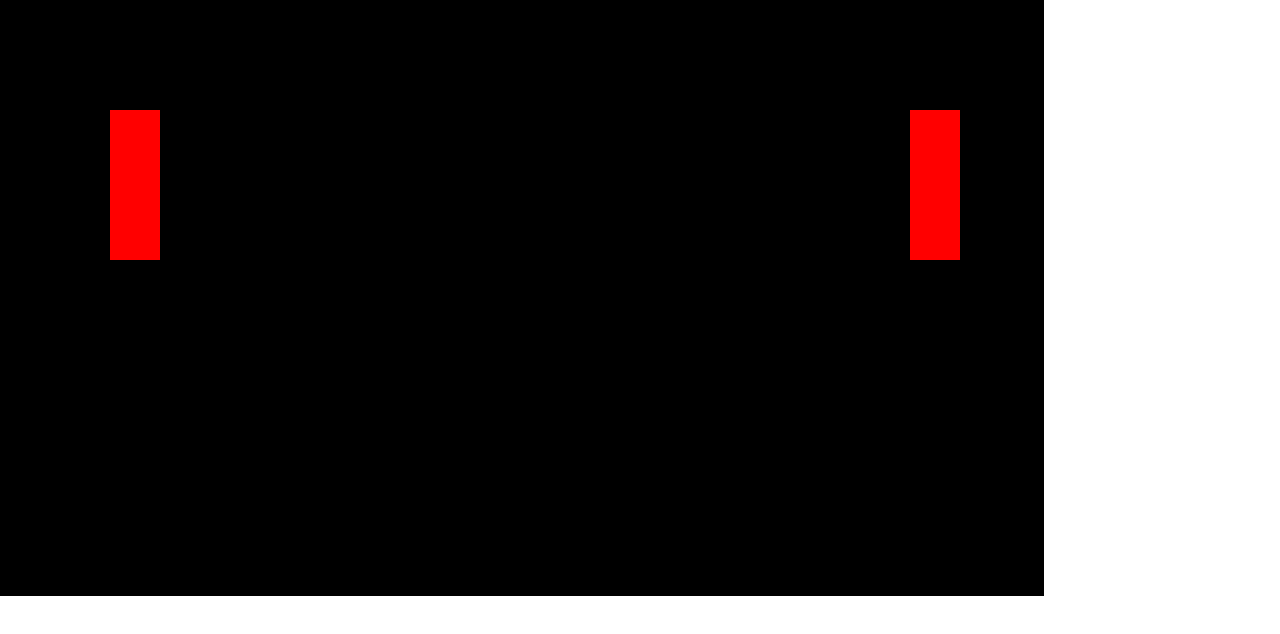
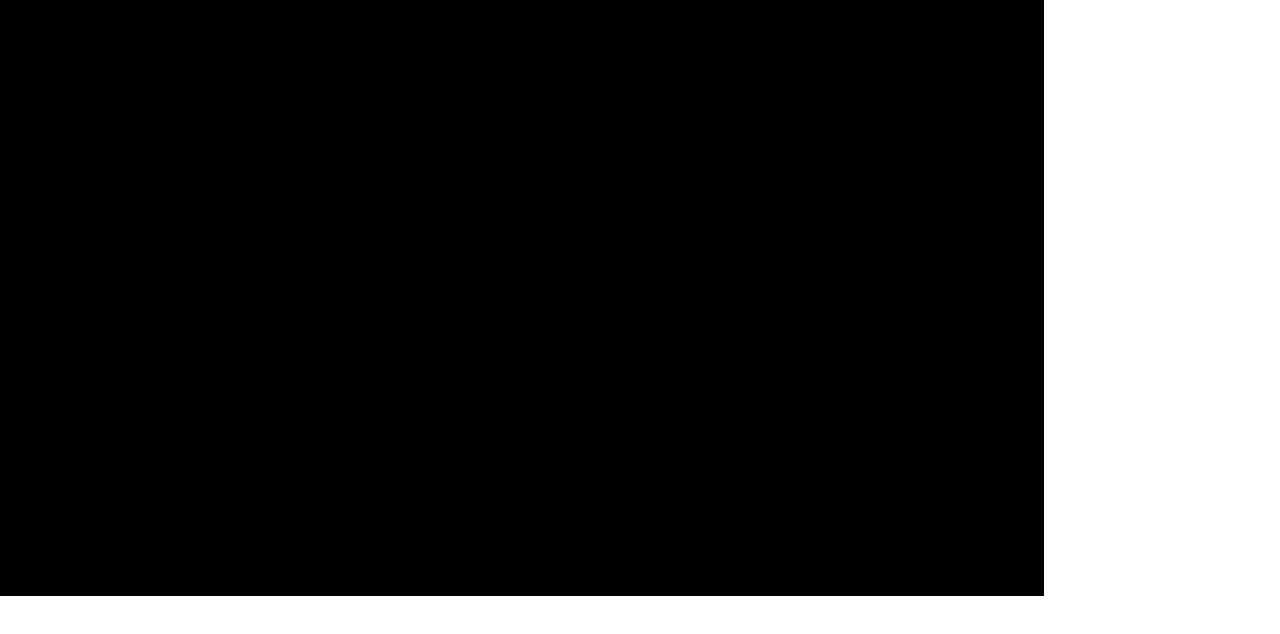
Before and after one commit to BeeAwwad/2D_fighting_game, a React (Vite) app: page / in a window 1280 px wide. Shown: the top 634 px of the page. Built offline with nearby package versions, Linux system fonts and the light colour scheme.

Commit message:
Create an update function that causes the fighters to fall down

```diff
--- a/src/App.jsx
+++ b/src/App.jsx
@@ -2,13 +2,6 @@ import Canvas from "./components/canvas";
 import Sprite from "./components/sprite";
 
 function App() {
-  const draw = (ctx) => {
-    const canvasWidth = ctx.canvas.width;
-    const canvasHeight = ctx.canvas.height;
-    ctx.fillStyle = "black";
-
-    ctx.fillRect(0, 0, canvasWidth, canvasHeight);
-
   const player = new Sprite({
     position: {
       x: 100,
@@ -19,7 +12,6 @@ function App() {
       y: 0,
     },
   });
-    player.draw(ctx);
 
   const enemy = new Sprite({
     position: {
@@ -31,7 +23,12 @@ function App() {
       y: 0,
     },
   });
-    enemy.draw(ctx);
+  const draw = (ctx) => {
+    const canvasWidth = ctx.canvas.width;
+    const canvasHeight = ctx.canvas.height;
+    ctx.fillStyle = "black";
+
+    ctx.fillRect(0, 0, canvasWidth, canvasHeight);
   };
 
   return (
@@ -40,6 +37,8 @@ function App() {
       width="1024"
       height="576"
       style={{ border: "10px solid black" }}
+      player={player}
+      enemy={enemy}
     />
   );
 }
--- a/src/components/canvas.jsx
+++ b/src/components/canvas.jsx
@@ -2,8 +2,8 @@ import useCanvas from './useCanvas'
 
 const Canvas = props => {
 
-  const { draw, ...rest } = props
-  const ref = useCanvas(draw)
+  const { draw, player, enemy, ...rest } = props
+  const ref = useCanvas(draw, player, enemy)
 
   return <canvas ref={ref} {...rest}/>
 }
--- a/src/components/sprite.jsx
+++ b/src/components/sprite.jsx
@@ -8,8 +8,8 @@ class Sprite {
     ctx.fillStyle = "red";
     ctx.fillRect(this.position.x, this.position.y, 50, 150);
   }
-  update() {
-    this.draw();
+  update(ctx) {
+    this.draw(ctx);
     this.position.y += 10;
   }
 }
--- a/src/components/useCanvas.jsx
+++ b/src/components/useCanvas.jsx
@@ -1,27 +1,27 @@
-import { useRef, useEffect } from 'react'
+import { useRef, useEffect } from "react";
 
-const useCanvas = draw => {
-
-  const ref = useRef(null)
+const useCanvas = (draw, player, enemy) => {
+  const ref = useRef(null);
 
   useEffect(() => {
-
-    const canvas = ref.current
-    const context = canvas.getContext('2d')
-    let animationId
+    const canvas = ref.current;
+    const context = canvas.getContext("2d");
+    let animationId;
 
     const renderer = () => {
-      draw(context)
-      animationId = window.requestAnimationFrame(renderer)
-    }
-    renderer()
+      draw(context);
+      animationId = window.requestAnimationFrame(renderer);
+      player.update(context);
+      enemy.update(context);
+    };
+    renderer();
 
     return () => {
-      window.cancelAnimationFrame(animationId)
-    }
-  }, [draw])
+      window.cancelAnimationFrame(animationId);
+    };
+  }, [draw]);
 
-  return ref
-}
+  return ref;
+};
 
-export default useCanvas
+export default useCanvas;
```
Lines whose indentation alone changed are shown as unchanged.
